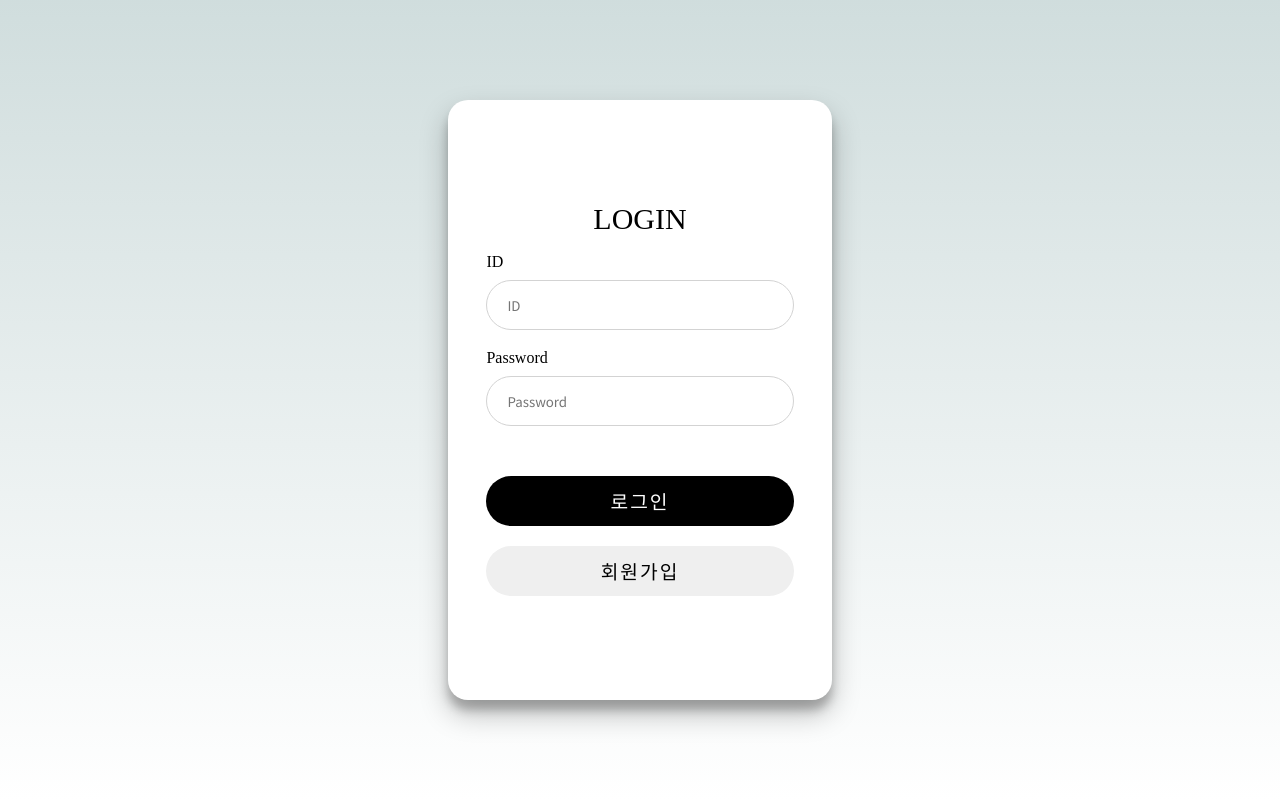
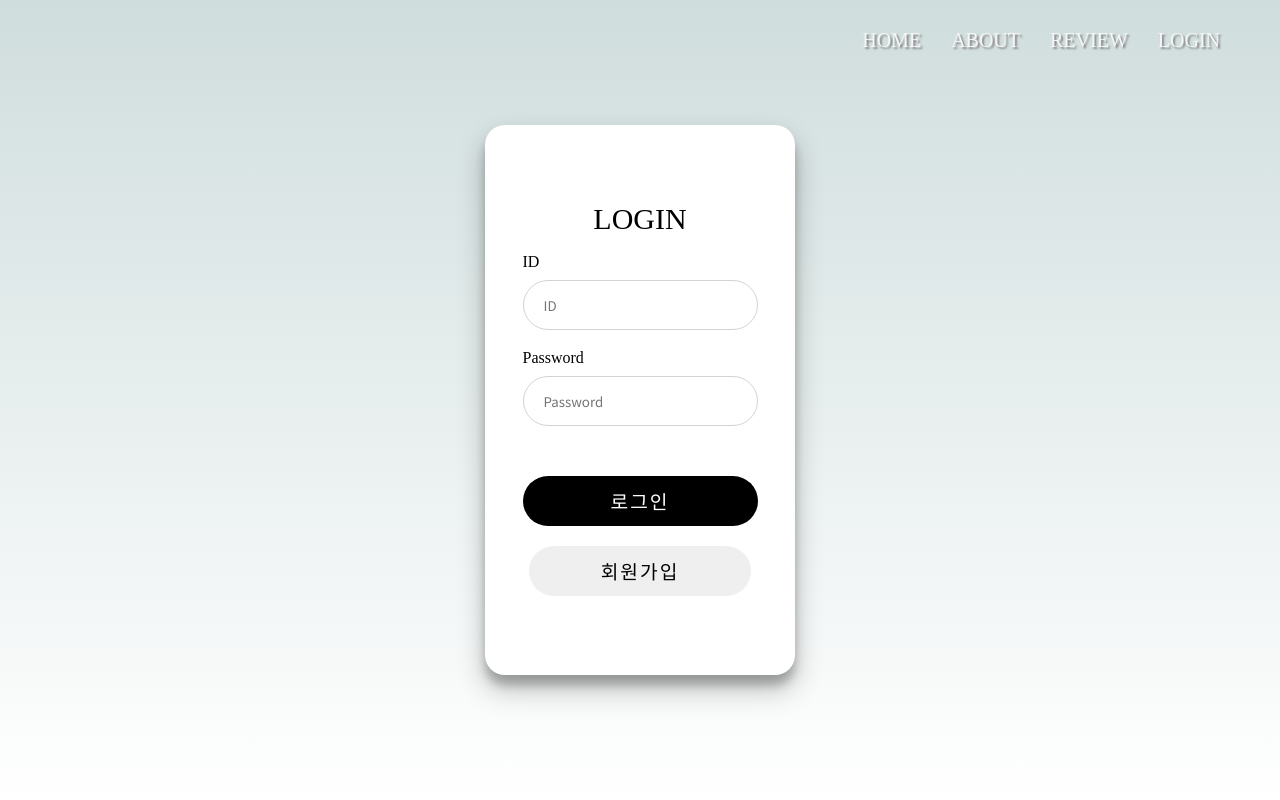
Before and after one commit to kureung/kittybad, a Flask app: page /login in a window 1280 px wide. Run offline with Flask 2, Linux system fonts and the light colour scheme; some libraries are stand-ins or nearby versions; some web fonts are replaced.

Commit message:
updated join,login

```diff
--- a/static/css/screens/join.css
+++ b/static/css/screens/join.css
@@ -1,25 +1,23 @@
-.wrap {
-  width: 100%;
-  height: 100vh;
-  display: flex;
-  align-items: center;
-  justify-content: center;
-}
-
-.login {
-  width: 30%;
+.join-box_wrap {
+  width: 300px;
   height: 600px;
+  min-width: 310px;
+  min-height: 550px;
   background: white;
   border-radius: 20px;
   display: flex;
   justify-content: center;
   align-items: center;
   flex-direction: column;
+  box-shadow: 0 14px 28px rgba(0, 0, 0, 0.25), 0 10px 10px rgba(0, 0, 0, 0.22);
 }
 
-h2 {
-  color: black;
-  font-size: 30px;
+.join-join {
+  width: 100%;
+  display: flex;
+  justify-content: center;
+  align-items: center;
+  flex-direction: column;
 }
 
 .join_id {
@@ -82,12 +80,12 @@ h2 {
   outline: none;
 }
 
-.submit {
-  margin-top: 50px;
+.join_submit {
+  margin-top: 30px;
   width: 80%;
 }
 
-.submit input {
+.join_submit input {
   width: 100%;
   height: 50px;
   border: 0;
@@ -97,4 +95,11 @@ h2 {
   color: white;
   font-size: 1.2em;
   letter-spacing: 2px;
+  transition: all 0.2s ease-in-out;
 }
+
+.join_submit input:hover {
+  cursor: pointer;
+  background-color: var(--main-color);
+  color: white;
+}
--- a/static/css/screens/login.css
+++ b/static/css/screens/login.css
@@ -1,12 +1,4 @@
-.wrap {
-  width: 100vw;
-  height: 100vh;
-  display: flex;
-  align-items: center;
-  justify-content: center;
-}
-
-.login {
+.login-box__wrap {
   width: 300px;
   height: 550px;
   min-width: 310px;
@@ -20,31 +12,16 @@
   box-shadow: 0 14px 28px rgba(0, 0, 0, 0.25), 0 10px 10px rgba(0, 0, 0, 0.22);
 }
 
-.login_sns {
-  padding: 20px;
+.login-login {
   display: flex;
-}
-
-.login_sns li {
-  padding: 0px 15px;
-}
-
-.login_sns a {
-  width: 50px;
-  height: 50px;
-  display: flex;
+  justify-content: center;
   align-items: center;
-  justify-content: center;
-  padding: 10px;
-  border-radius: 50px;
-  background: white;
-  font-size: 20px;
-  box-shadow: 3px 3px 3px rgba(0, 0, 0, 0.4), -3px -3px 5px rgba(0, 0, 0, 0.1);
+  flex-direction: column;
 }
 
 .login_id {
   margin-top: 20px;
-  width: 80%;
+  width: 100%;
 }
 
 .login_id input {
@@ -64,7 +41,7 @@
 
 .login_pw {
   margin-top: 20px;
-  width: 80%;
+  width: 100%;
 }
 
 .login_pw input {
@@ -82,12 +59,42 @@
   border: 2px solid var(--main-color);
 }
 
-.submit {
+.login-login__submit {
   margin-top: 50px;
-  width: 80%;
+  width: 100%;
 }
 
-.submit input {
+.login-login__submit input {
+  width: 100%;
+  height: 50px;
+  border: 0;
+  outline: none;
+  border-radius: 40px;
+  background: black;
+  color: white;
+  font-size: 1.2em;
+  letter-spacing: 2px;
+  transition: all 0.2s ease-in-out;
+}
+
+.login-login__submit input:hover {
+  cursor: pointer;
+  background-color: var(--main-color);
+  color: black;
+}
+
+.login-join {
+  width: 221.33px;
+  display: flex;
+  justify-content: center;
+}
+
+.login-join__submit {
+  margin-top: 20px;
+  width: 100%;
+}
+
+.login-join__submit input {
   width: 100%;
   height: 50px;
   border: 0;
@@ -99,31 +106,8 @@
   transition: all 0.2s ease-in-out;
 }
 
-.submit input:hover {
+.login-join__submit input:hover {
   cursor: pointer;
   background-color: var(--main-color);
   color: white;
 }
-
-.submit-join {
-  margin-top: 20px;
-  width: 80%;
-}
-
-.submit-join input {
-  width: 100%;
-  height: 50px;
-  border: 0;
-  outline: none;
-  border-radius: 40px;
-  color: black;
-  font-size: 1.2em;
-  letter-spacing: 2px;
-  transition: all 0.2s ease-in-out;
-}
-
-.submit-join input:hover {
-  cursor: pointer;
-  background-color: var(--main-color);
-  color: white;
-}
--- a/templates/login.html
+++ b/templates/login.html
@@ -6,7 +6,6 @@
     <meta name="viewport" content="width=device-width, initial-scale=1.0">
     <title>login</title>
     <link href="https://fonts.googleapis.com/css2?family=Noto+Sans+KR:wght@400;500;700&display=swap" rel="stylesheet">
-    <script src="jquery-3.5.1.min.js"></script>
     <script src="https://kit.fontawesome.com/53a8c415f1.js" crossorigin="anonymous"></script>
     <link href="/static/css/styles.css" rel="stylesheet" />
 </head>
@@ -38,47 +37,56 @@
         color: black;
         font-size: 30px;
     }
+
+    .login-box {
+        width: 100vw;
+        height: 100vh;
+        display: flex;
+        align-items: center;
+        justify-content: center;
+    }
 </style>
-<script>
-    $.ajax({
-        type: "POST",
-        url: "/index",
-        data: {
-            id:"id",
-            pwd:"pwd"
-        },
-        success: function(response){
-            console.log(response)
-        }
-    })
-</script>
-
-
 
 <body>
-    <form action="{{url_for("login_done")}}" class="wrap" method="POST">   <!-- form 정보를 app.py 에서 login_done 함수로 보냄 -->
-        <div class="login" id="is_show">
-            <h2 id="hi">LOGIN</h2>
+    <!-- Nav-bar -->
+    <div class="nav-bar">
+        <div class="nav-bar-box">
+            <ul class="nav-bar__list">
+                <li><a href="#">HOME</a></li>
+                <li><a href="#">ABOUT</a></li>
+                <li><a href="#">REVIEW</a></li>
+                <li><a href="#">LOGIN</a></li>
+            </ul>
+        </div>
+    </div>
+
+    <div class="login-box">
+        <div class="login-box__wrap">
+            <form action="" class="login-login" method="POST">
+                <h2>LOGIN</h2>
                 <div class="login_id">
                     <h4>ID</h4>
-                <input type="text" name="uid" placeholder="ID">
+                    <input type="text" name="id" placeholder="ID">
                 </div>
                 <div class="login_pw">
                     <h4>Password</h4>
                     <input type="password" name="pwd" placeholder="Password">
                 </div>
 
-            <div class="submit">
+                <div class="login-login__submit">
                     <input type="submit" value="로그인">
                 </div>
-            <div class="submit-join">
+        </form>
+        <form action="" class="login-join" method="POST">
+            <div class="login-join__submit">
                 <input type="submit" value="회원가입">
             </div>
+        </form>
         </div>
-    </form>
 
-    <script>
+    </div>
 
-    </script>
+
+
 </body>
 </html>
```
Also changed, not shown: templates/join.html (+28 -38 lines). Lines whose indentation alone changed are shown as unchanged.
